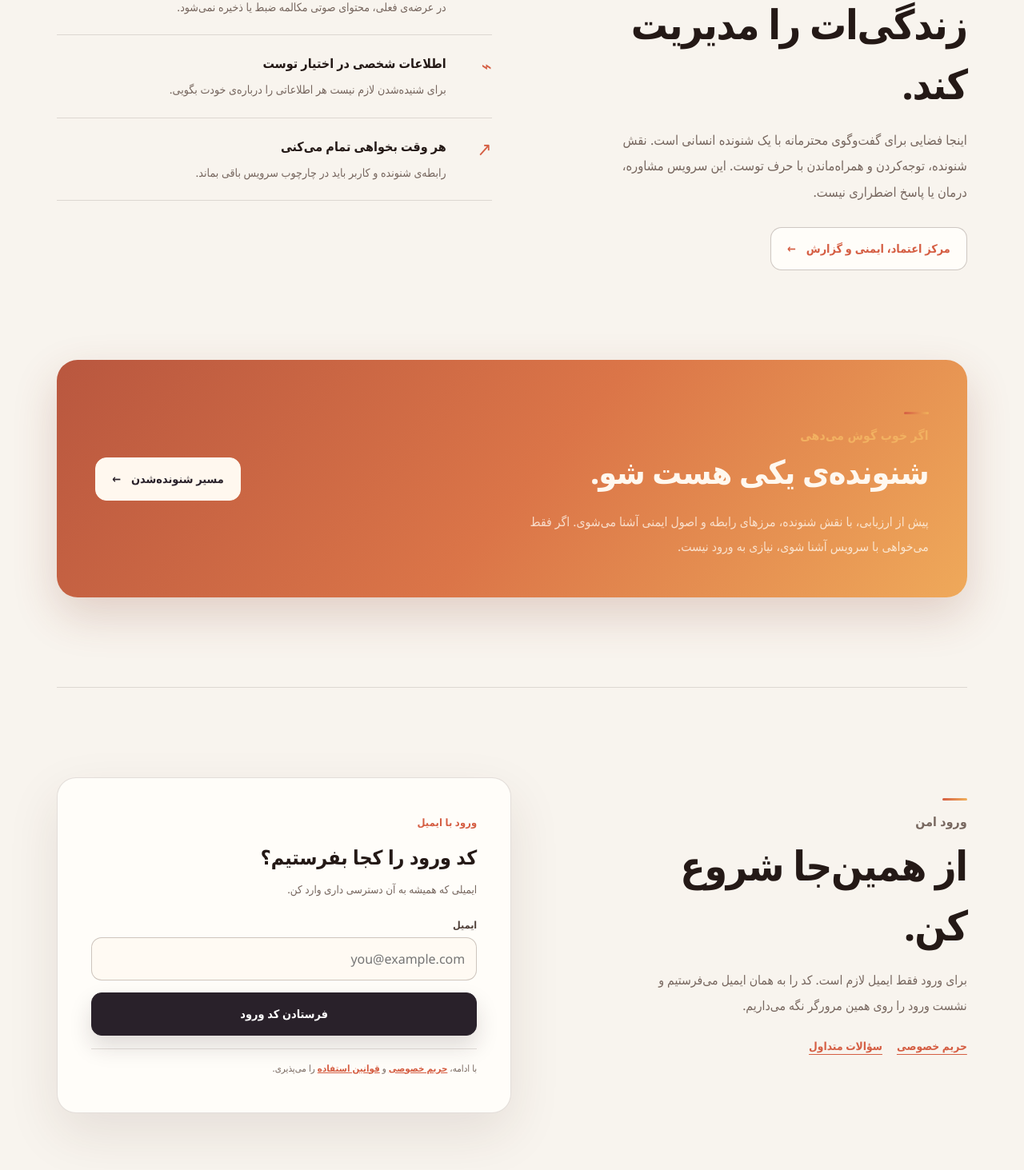
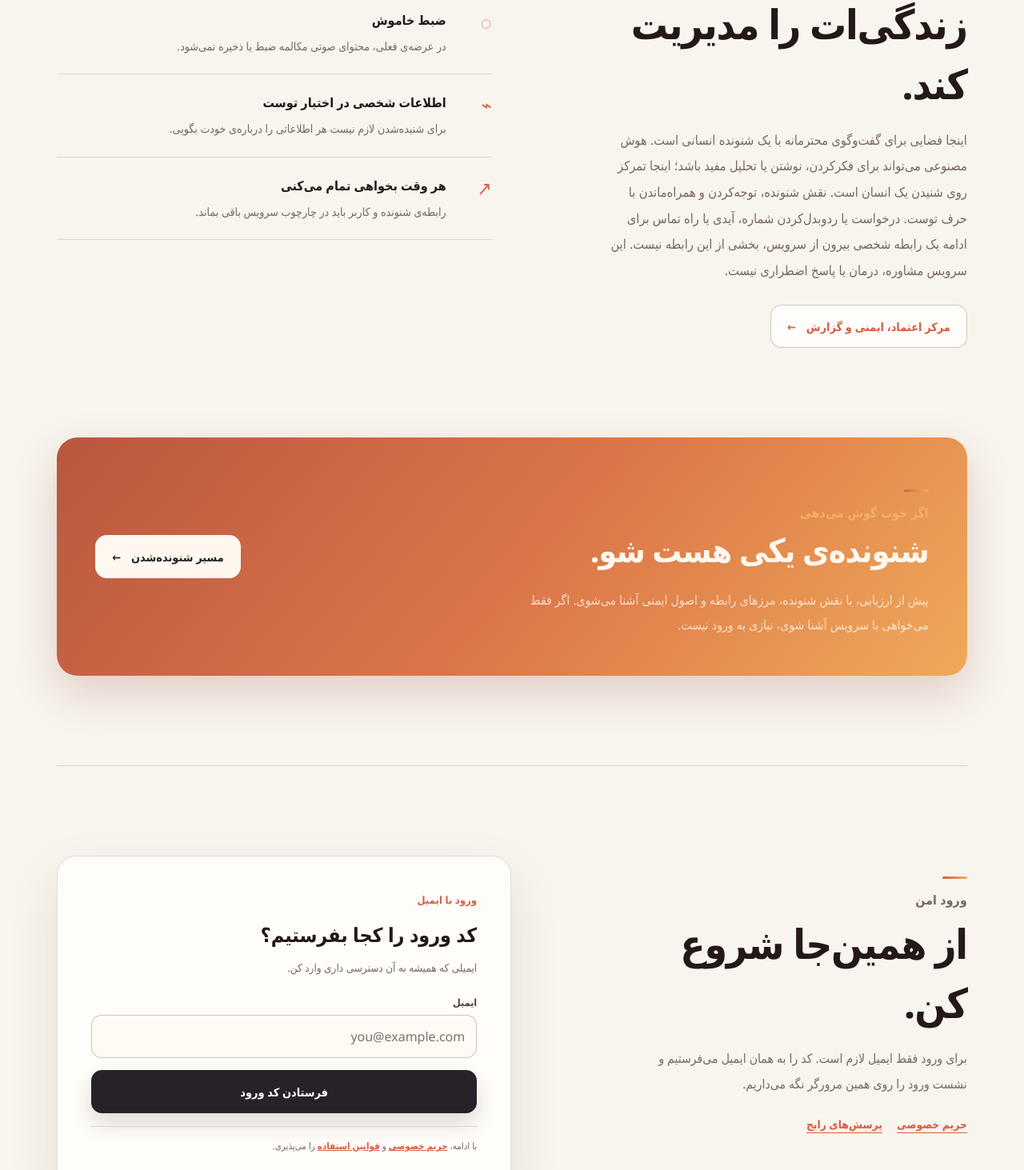
Before and after one commit to morfisam25-tech/YEKI-HAST, a Next.js app in the folder apps/web/: page / in a window 1280 px wide. Shown: the part 2334-3797 px from the top of the page at 80% size. Built offline with nearby package versions, Linux system fonts and the light colour scheme.

Commit message:
Restore truthful human-listening copy required by Web guards

```diff
--- a/apps/web/app/page.tsx
+++ b/apps/web/app/page.tsx
@@ -199,7 +199,7 @@ export default function Page() {
         <div className={styles.trustPanel}>
           <p className={styles.sectionKicker}>مرزها روشن‌اند</p>
           <h2 id="trust-title">شنونده قرار نیست زندگی‌ات را مدیریت کند.</h2>
-          <p>اینجا فضایی برای گفت‌وگوی محترمانه با یک شنونده انسانی است. نقش شنونده، توجه‌کردن و همراه‌ماندن با حرف توست. این سرویس مشاوره، درمان یا پاسخ اضطراری نیست.</p>
+          <p>اینجا فضایی برای گفت‌وگوی محترمانه با یک شنونده انسانی است. هوش مصنوعی می‌تواند برای فکرکردن، نوشتن یا تحلیل مفید باشد؛ اینجا تمرکز روی شنیدن یک انسان است. نقش شنونده، توجه‌کردن و همراه‌ماندن با حرف توست. درخواست یا ردوبدل‌کردن شماره، آیدی یا راه تماس برای ادامه یک رابطه شخصی بیرون از سرویس، بخشی از این رابطه نیست. این سرویس مشاوره، درمان یا پاسخ اضطراری نیست.</p>
           <a className={styles.outlineAction} href="/trust">مرکز اعتماد، ایمنی و گزارش <span aria-hidden="true">←</span></a>
         </div>
         <div className={styles.trustPoints}>
@@ -225,7 +225,7 @@ export default function Page() {
           <p>برای ورود فقط ایمیل لازم است. کد را به همان ایمیل می‌فرستیم و نشست ورود را روی همین مرورگر نگه می‌داریم.</p>
           <div className={styles.loginLinks}>
             <a href="/privacy">حریم خصوصی</a>
-            <a href="/faq">سؤالات متداول</a>
+            <a href="/faq">پرسش‌های رایج</a>
           </div>
         </div>
 
@@ -260,7 +260,7 @@ export default function Page() {
             <div className={styles.verifiedState}>
               <span className={styles.formLabel}>ورود انجام شد</span>
               <h3>خوش آمدی.</h3>
-              <div className={styles.verifiedNotice}><p>حساب <strong dir="ltr">{verifiedEmail}</strong> با موفقیت تأیید شد.</p><p>گفت‌وگوی عمومی هنوز برای استفاده همگانی باز نشده است.</p></div>
+              <div className={styles.verifiedNotice}><p>حساب <strong dir="ltr">{verifiedEmail}</strong> با موفقیت تأیید شد.</p><p>اگر برای گفت‌وگو وارد شدی، گفت‌وگوی عمومی فعلاً باز نیست. ورودت انجام شده و فعلاً کاری از طرف تو لازم نیست.</p></div>
               <div className={styles.verifiedActions}>
                 <a className={styles.listenerAction} href="/listener">ادامه مسیر شنونده</a>
                 <button className={styles.textButton} type="button" onClick={logout}>خروج از حساب</button>
```
